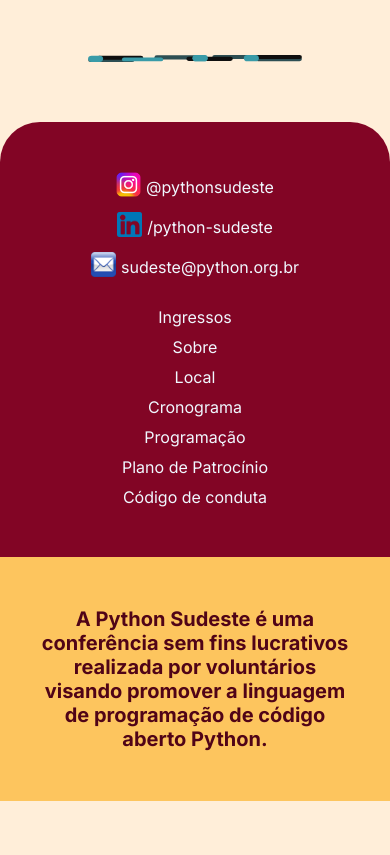
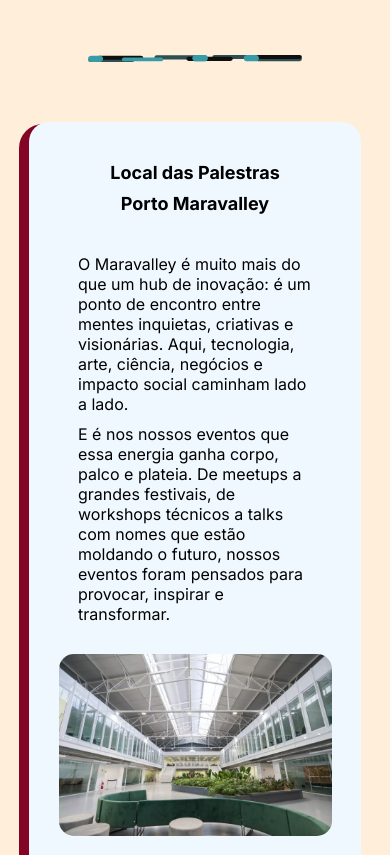
Before and after one commit to pythonsudeste/Site-PySE2026, a React (Vite) app: page /local in a window 390 px wide. Shown: the part 1660-2515 px from the top of the page. Before the commit the page ends 2461 px from the top, so only its background shows below. Built offline with nearby package versions, Linux system fonts and the light colour scheme.

Commit message:
Adicionando o porto maravalley a nossa pagina de local

```diff
--- a/src/pages/local/Local.jsx
+++ b/src/pages/local/Local.jsx
@@ -1,7 +1,35 @@
-import Local_section from '../home/sections/Section10'
+import './styles/Local.css'
+import divisao from '/divisao.svg'
+import banner from '../../../public/banner_Section10_home_sobre_o_rio.webp'
+import foto_porto from "../../../public/porto.section3.webp"
 
 export default function Local() {
-    return (<>
-        <Local_section/>
-    </>)
+    return (<section className='Local'>
+        <div className='Local_texto'>
+            <div className='Local_texto_titulo'>
+                <h5>Bem vindos ao Rio de Janeiro!</h5>
+                <h5>A casa da Python Sudeste em 2026</h5>
+            </div>
+            <div className='Local_texto_completo'>
+                <p>O Rio de Janeiro sempre foi reconhecido por sua beleza, cultura e criatividade, mas, também se destaca como um polo estratégico para o avanço da tecnologia no Brasil. Da pesquisa científica que nasce em instituições de referência aos hubs de inovação que conectam startups, empresas e comunidades, o Rio se consolida como um território fértil para quem transforma ideias em impacto real.</p>
+                <p>É aqui que universidades como UFRJ, UFF e PUC-Rio formam talentos que alimentam o ecossistema nacional de engenharia, ciência de dados e desenvolvimento de software. É aqui que centros como o Parque Tecnológico da UFRJ e o Porto Maravalley aceleram projetos que unem academia, mercado e governo. É aqui que comunidades vibrantes, como a nossa, encontram espaço para crescer, difundir conhecimento e colaborar.</p>
+                <p>No contexto da tecnologia brasileira, o Rio de Janeiro é um catalisador: conecta tradição científica com inovação empreendedora, criatividade com engenharia, diversidade com potência transformadora. E é justamente essa energia que faz eventos como o Python Sudeste acontecerem, porque quando uma comunidade se reúne, compartilha e constrói junto, ela eleva todo o ecossistema.</p>
+                <p>O Rio inspira. O Rio cria. O Rio progride.</p>
+                <p>E hoje, o Rio impulsiona a tecnologia brasileira, com a força de quem sabe que inovação também é cultura, colaboração e comunidade.</p>
+            </div>
+            <img src={banner} alt="" />
+        </div>
+        <img src={divisao} className='Local_divisao' alt='Divisão de seções' />
+        <div className='Local_texto'>
+            <div className='Local_texto_titulo'>
+                <h5>Local das Palestras</h5>
+                <h5>Porto Maravalley</h5>
+            </div>
+            <div className='Local_texto_completo'>
+                <p>O Maravalley é muito mais do que um hub de inovação: é um ponto de encontro entre mentes inquietas, criativas e visionárias. Aqui, tecnologia, arte, ciência, negócios e impacto social caminham lado a lado.</p>
+                <p>E é nos nossos eventos que essa energia ganha corpo, palco e plateia. De meetups a grandes festivais, de workshops técnicos a talks com nomes que estão moldando o futuro, nossos eventos foram pensados para provocar, inspirar e transformar.</p>
+            </div>
+            <img src={foto_porto} alt="" />
+        </div>
+    </section>)
 }
--- /dev/null
+++ b/src/pages/local/styles/Local.css
@@ -0,0 +1,95 @@
+.Local {
+    display: flex;
+    flex-direction: column;
+    align-items: center;
+    justify-content: center;
+
+    padding: 50px 0px 10px 0px;
+
+    & .Local_divisao {
+        margin: 80px 0px 60px 0px;
+        width: 55vw;
+    }
+}
+
+.Local_texto {
+    display: flex;
+    flex-direction: column;
+    align-items: center;
+    justify-content: center;
+    gap: 30px;
+
+    width: 80vw;
+    max-width: 800px;
+    height: auto;
+    padding: 40px 0px;
+    border-radius: 20px;
+
+    box-shadow: -10px 10px 0px 8px #830425;
+
+    background-color: aliceblue;
+
+    & img {
+        width: 70vw;
+        max-width: 660px;
+        border-radius: 15px;
+    }
+}
+
+.Local_texto_titulo {
+    display: flex;
+    flex-direction: column;
+    align-items: center;
+    justify-content: center;
+
+    & h4 {
+        font-size: 34px;
+        font-weight: 700;
+        margin-bottom: 20px;
+        width: 70vw;
+        max-width: 372px;
+        text-align: center;
+    }
+
+    & h5 {
+        text-align: center;
+        font-size: 20px;
+        width: 500px;
+        margin-bottom: 10px;
+        width: 70vw;
+        max-width: 500px;
+    }
+}
+
+.Local_texto_completo {
+    display: flex;
+    flex-direction: column;
+    gap: 10px;
+
+    & p {
+        width: 60vw;
+        max-width: 700px;
+    }
+}
+
+@media (max-width : 1000px) {
+    .Local_texto {
+        width: 85vw;
+        max-width: 800px;
+        padding: 40px 0px;
+
+        box-shadow: -6px 6px 0px 4px #830425;
+    }
+}
+
+@media (max-width : 600px) {
+    .Local_texto_titulo {
+        & h4 {
+            font-size: 26px;
+        }
+
+        & h5 {
+            font-size: 18px;
+        }
+    }
+}
```
